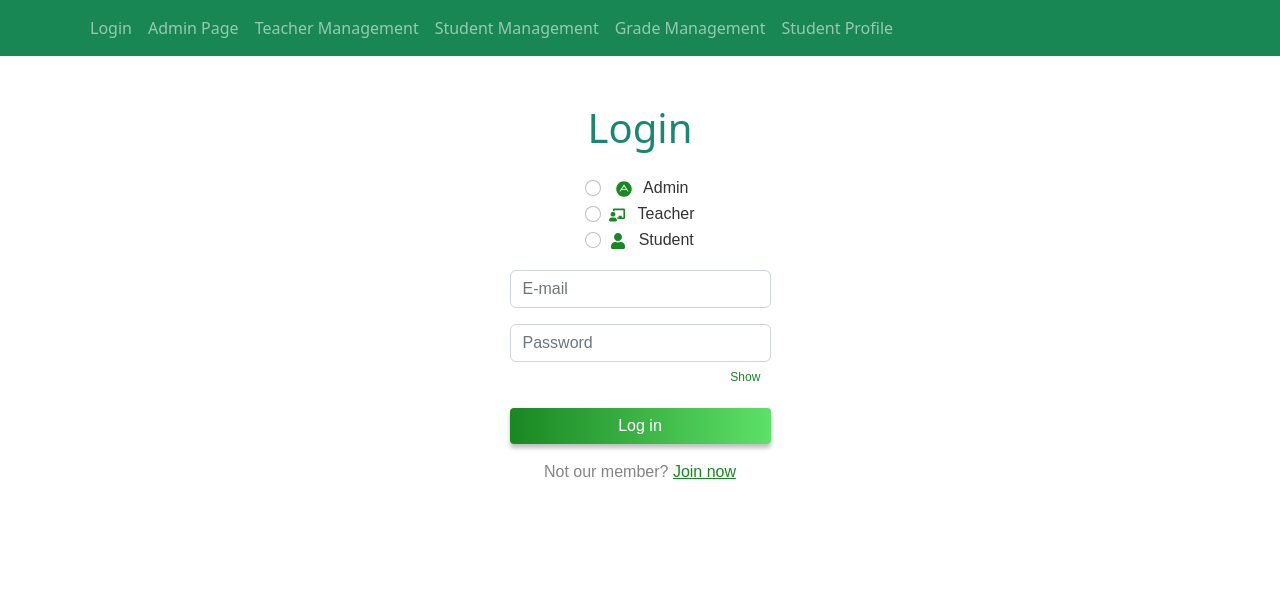
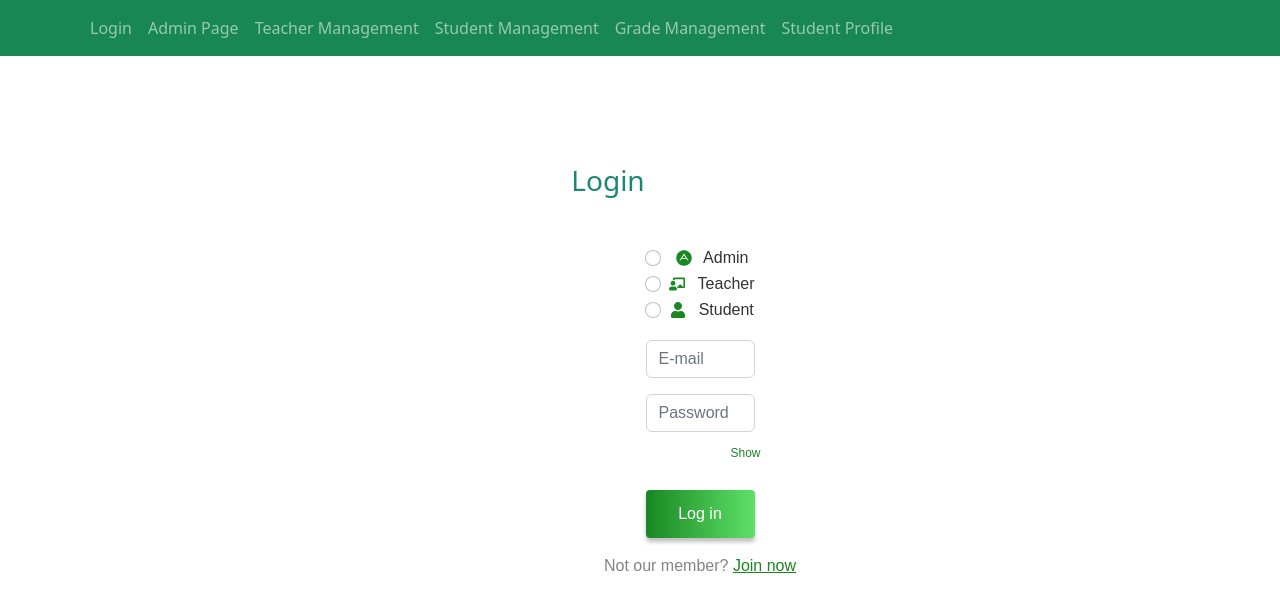
Before and after one commit to LuhPaglia/final-project-beavers, a React (Create React App) app: page / in a window 1280 px wide. Shown: the top 612 px of the page. Built offline with nearby package versions, Linux system fonts and the light colour scheme.

Commit message:
Update styles.js

```diff
--- a/src/styles.js
+++ b/src/styles.js
@@ -2,6 +2,58 @@ import styled from 'styled-components'
 
 export const StyledLogin = styled.div`
   h1 {
+    font-size: 28px;
+    color: #333;
+    padding-right:23vh;
+  }
+  padding-left: 15vh;
+  padding-top: 5vh;
 
+  .container {
+    padding-top: 20px;
+    padding-bottom:
+    20px;
+    width: 50%;
+  }
+
+  form {
+    padding-right: 0;
+    border-radius: 4px;
+    padding: 3vh;
+    display: flex;
+    flex-direction: column;
+    justify-content: center;
+
+    fieldset {
+      legend {
+        font-family: 'Sans-serif';
+        font-size: 18px;
+        color: #333;
+      }
+    }
+
+    .form-check {
+      font-family: 'Sans-serif';
+      font-size: 16px;
+      color: #333;
+    }
+
+    .form-control {
+      font-family: 'Sans-serif';
+      font-size: 16px;
+      color: #333;
+    }
+
+    .btn {
+      width: 100%;
+      font-family: 'Sans-serif';
+      font-size: 16px;
+      background: linear-gradient(to right, #0077c9, #00b4db);
+      border: none;
+      box-shadow: 0px 4px 4px rgba(0, 0, 0, 0.25);
+      border-radius: 4px;
+      color: white;
+      padding: 12px 24px;
+    }
   }
 `;
```
